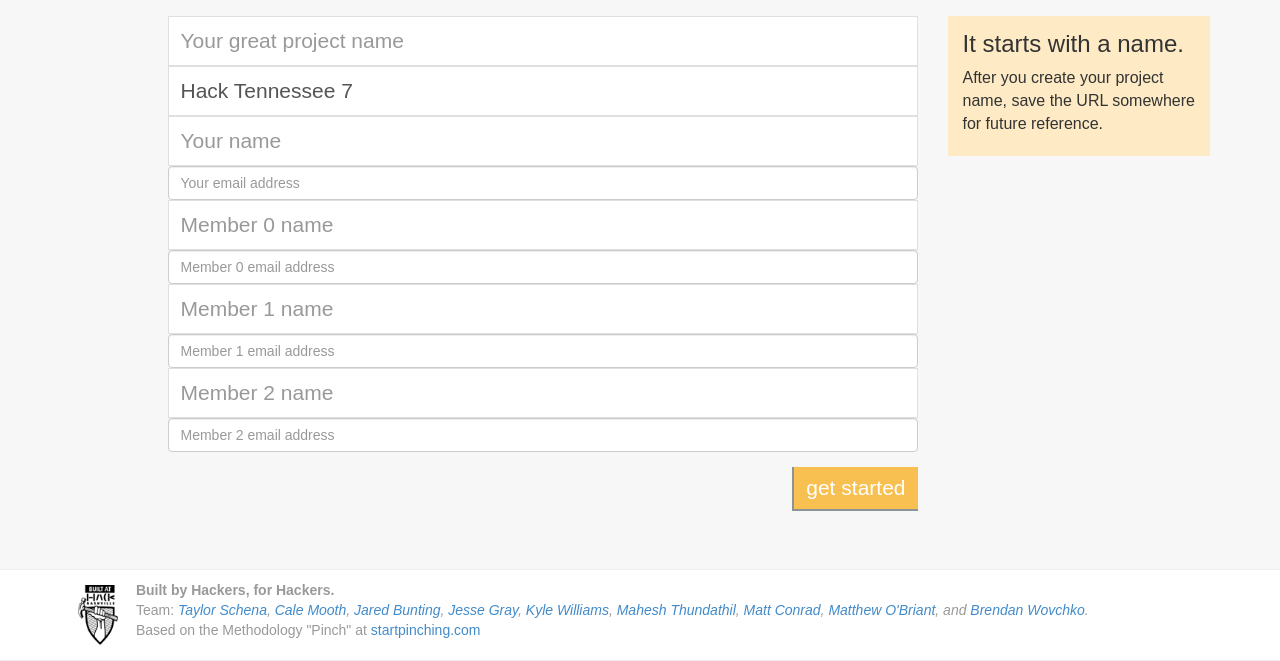
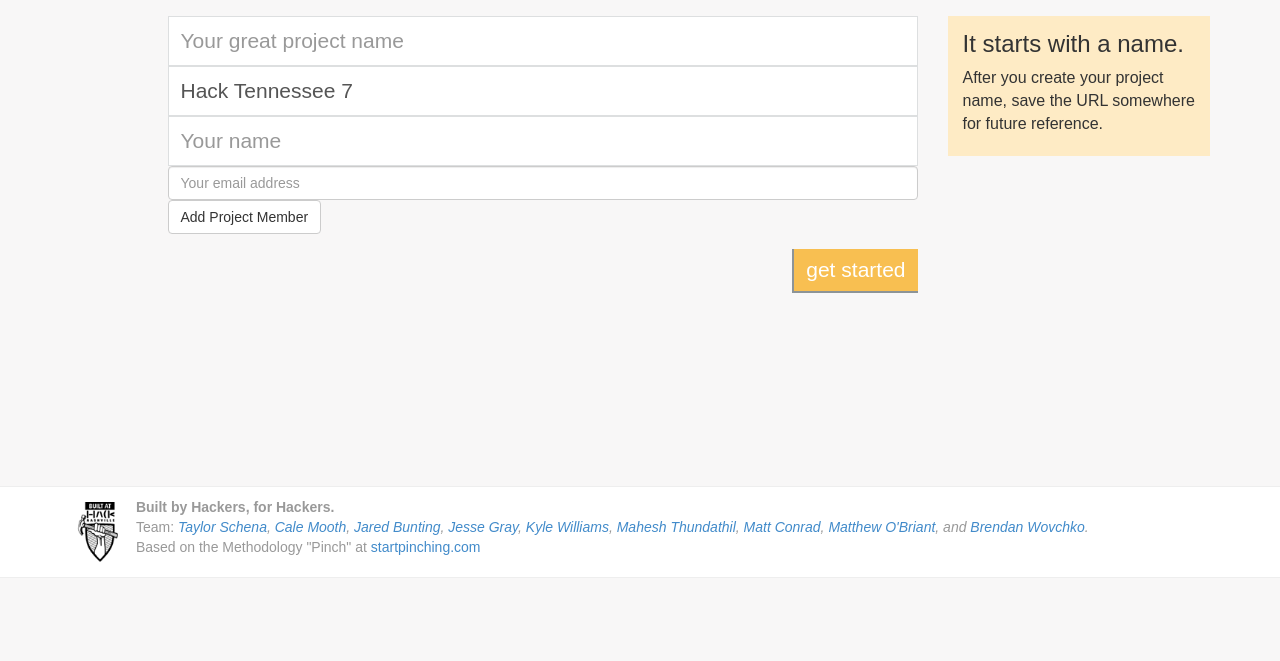
Before and after one commit to pinch-tn/pinch-app, a Django app: page /walkthrough/ in a window 1280 px wide. Shown: the part 222-883 px from the top of the page. After the commit the page ends 784 px from the top, so only its background shows below. Run offline with Django 3.2, Linux system fonts and the light colour scheme; parts of the project's set-up code (start-up, migrations or seed data) failed here and were passed over; some libraries are stand-ins or nearby versions.

Commit message:
Adding ability to dynamically add as many members as the creator wants.

```diff
--- a/pinch/templates/create_project.html
+++ b/pinch/templates/create_project.html
@@ -31,12 +31,9 @@
               <input type="text" class="form-control" name="ownerName" id="ownerName" placeholder="Your name">
               <input type="email" class="form-control" name="ownerEmail" id="ownerEmail" placeholder="Your email address">
 
-              <input type="text" class="form-control" name="memberName" id="memberName0" placeholder="Member 0 name">
-              <input type="email" class="form-control" name="memberEmail" id="memberEmail0" placeholder="Member 0 email address">
-              <input type="text" class="form-control" name="memberName" id="memberName1" placeholder="Member 1 name">
-              <input type="email" class="form-control" name="memberEmail" id="memberEmail1" placeholder="Member 1 email address">
-              <input type="text" class="form-control" name="memberName" id="memberName2" placeholder="Member 2 name">
-              <input type="email" class="form-control" name="memberEmail" id="memberEmail2" placeholder="Member 2 email address">
+              <div class="project-members">
+              </div>
+              <button class="btn btn-default square add-member-button">Add Project Member</button>
             </div>
             <div class="clearfix">
               <button type="submit" class="btn btn-default square">get started</button>
@@ -55,3 +52,21 @@
       </div>
 
   {% endblock content %}
+{% block extra_js %}
+
+  <script>
+    $(document).ready(function() {
+      var wrapper = $(".project-members");
+      var add_button = $(".add-member-button");
+
+      var m = 0;
+      $(add_button).click(function(e) {
+        e.preventDefault();
+        $(wrapper).append("<input type='text' class='form-control' name='memberName' id='memberName" + m + "' placeholder='Member " + m + " name'>");
+        $(wrapper).append("<input type='email' class='form-control' name='memberEmail' id='memberEmail" + m + "' placeholder='Member " + m + " email address'>");
+        m++;
+      });
+    })
+  </script>
+
+{% endblock extra_js %}
```
